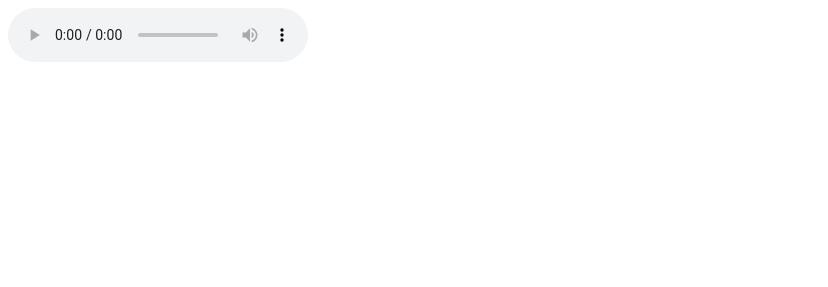
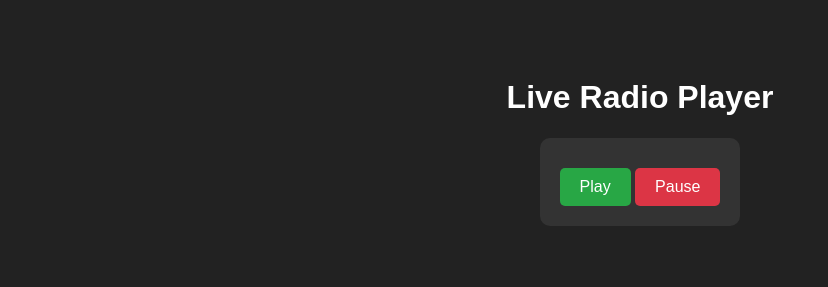
Before and after one commit to wdumshow/WDUM, a plain HTML site: page index.html in a window 1280 px wide. Shown: the whole page, without its empty margins (0-828 px from the left). Drawn offline with Linux system fonts and the light colour scheme.

Commit message:
Update index.html

```diff
--- a/index.html
+++ b/index.html
@@ -1,4 +1,50 @@
-<audio controls autoplay>
-    <source src="http://us5new.listen2myradio.com:2199/start/yrblthtb/" type="audio/mp3">
-    Your browser does not support the audio element.
-</audio>
+<!DOCTYPE html>
+<html lang="en">
+<head>
+    <meta charset="UTF-8">
+    <meta name="viewport" content="width=device-width, initial-scale=1.0">
+    <title>Radio Web Player</title>
+    <style>
+        body {
+            font-family: Arial, sans-serif;
+            text-align: center;
+            background-color: #222;
+            color: white;
+            padding: 50px;
+        }
+        .player-container {
+            background: #333;
+            padding: 20px;
+            border-radius: 10px;
+            display: inline-block;
+        }
+        button {
+            padding: 10px 20px;
+            margin-top: 10px;
+            border: none;
+            border-radius: 5px;
+            cursor: pointer;
+            font-size: 16px;
+        }
+        .play { background-color: #28a745; color: white; }
+        .pause { background-color: #dc3545; color: white; }
+    </style>
+</head>
+<body>
+    <h1>Live Radio Player</h1>
+    <div class="player-container">
+        <audio id="radioPlayer" src="http://us5new.listen2myradio.com:2199/start/xuqfxzjp" preload="none"></audio>
+        <button class="play" onclick="playRadio()">Play</button>
+        <button class="pause" onclick="pauseRadio()">Pause</button>
+    </div>
+
+    <script>
+        function playRadio() {
+            document.getElementById('radioPlayer').play();
+        }
+        function pauseRadio() {
+            document.getElementById('radioPlayer').pause();
+        }
+    </script>
+</body>
+</html>
```
